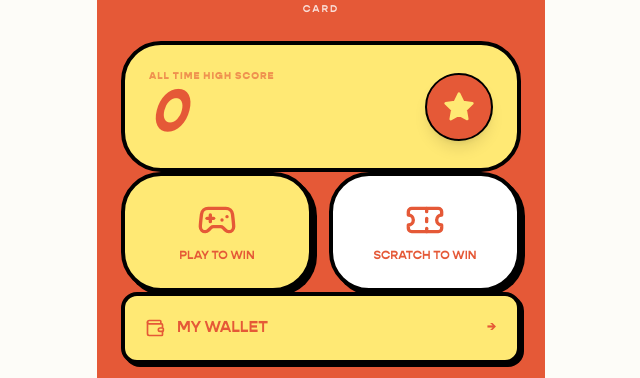
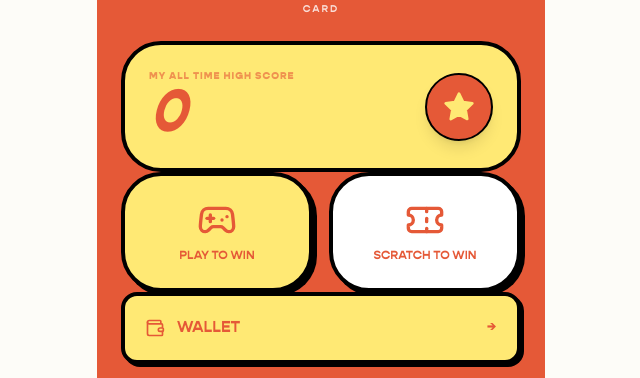
Before and after one commit to JaydenElworthy/burgerstack, a Next.js app: page / in a window 1280 px wide. Shown: the part 204-582 px from the top of the page, without its empty margins (319-959 px from the left). Built offline with nearby package versions, Linux system fonts and the light colour scheme; no server answers.

Commit message:
Fix scratch card button text and restore stack sequence instruction

```diff
--- a/app/game/page.js
+++ b/app/game/page.js
@@ -286,6 +286,11 @@ export default function BurgerGame() {
                 </Link>
               )}
             </div>
+
+            <h2 className="text-xl font-black uppercase text-[#FFE974] mt-6 mb-2">STACK IN ORDER</h2>
+            <h3 className="text-xs font-medium uppercase text-white opacity-80 tracking-wider">
+              BUN -&gt; PATTY -&gt; CHEESE -&gt; BUN
+            </h3>
           </motion.div>
         </div>
       )}
--- a/app/page.js
+++ b/app/page.js
@@ -66,7 +66,7 @@ export default function Home() {
       {/* Points Card */}
       <div className="bg-[#FFE974] text-[#E55937] p-4 sm:p-6 rounded-[2rem] sm:rounded-[2.5rem] shrink-0 flex justify-between items-center border-4 border-black">
         <div>
-          <p className="text-[8px] sm:text-[10px] uppercase font-black opacity-60 tracking-widest text-[#E55937]"> All Time High Score</p>
+          <p className="text-[8px] sm:text-[10px] uppercase font-black opacity-60 tracking-widest text-[#E55937]">My All Time High Score</p>
           <p className="text-4xl sm:text-6xl font-bold italic tracking-tighter leading-none">
             {profile ? profile.high_score : '0'}
           </p>
@@ -90,17 +90,17 @@ export default function Home() {
 
       <div className="space-y-2 sm:space-y-4 shrink-0">
         <Link href="/wallet" className="w-full bg-[#FFE974] border-[3px] sm:border-4 border-black p-3 sm:p-5 rounded-2xl flex justify-between items-center font-bold uppercase shadow-[3px_3px_0px_0px_rgba(0,0,0,1)] text-[#E55937]">
-          <span className="flex items-center gap-2 sm:gap-3 text-sm sm:text-base"><Wallet size={20}/>My Wallet</span>
+          <span className="flex items-center gap-2 sm:gap-3 text-sm sm:text-base"><Wallet size={20} />Wallet</span>
           <span>→</span>
         </Link>
 
         <Link href="/leaderboard" className="w-full bg-[#FFE974] border-[3px] sm:border-4 border-black p-3 sm:p-5 rounded-2xl flex justify-between items-center font-bold uppercase shadow-[3px_3px_0px_0px_rgba(0,0,0,1)] text-[#E55937]">
-          <span className="flex items-center gap-2 sm:gap-3 text-sm sm:text-base"><Trophy size={20}/> Leaderboard</span>
+          <span className="flex items-center gap-2 sm:gap-3 text-sm sm:text-base"><Trophy size={20} /> Leaderboard</span>
           <span>→</span>
         </Link>
       </div>
 
-     <div className="space-y-2 sm:space-y-4 shrink-0 pb-2 sm:pb-0 mt-2 sm:mt-0">
+      <div className="space-y-2 sm:space-y-4 shrink-0 pb-2 sm:pb-0 mt-2 sm:mt-0">
         <a href="https://picnicathome.com" className="w-full bg-black text-[#FFE974] p-4 sm:p-6 rounded-2xl flex justify-center items-center gap-2 sm:gap-4 font-bold uppercase italic text-lg sm:text-2xl shadow-xl">
           <ShoppingBag size={24} /> Order Online
         </a>
--- a/app/scratch/page.js
+++ b/app/scratch/page.js
@@ -57,7 +57,7 @@ export default function ScratchCard() {
           setStatus('can_scratch');
           setIsRevealed(false);
         } else {
-          setStatus('locked_points');
+          setStatus('locked_need_points');
           setIsRevealed(true);
         }
       } else {
@@ -93,6 +93,7 @@ export default function ScratchCard() {
         scratch_count: nextCount,
         last_scratch_date: new Date().toISOString()
     }).eq('id', user.id);
+    setProfile(prev => prev ? { ...prev, scratch_count: nextCount } : null);
   };
 
   // 3. CANVAS ENGINE
@@ -215,7 +216,7 @@ export default function ScratchCard() {
         ) : (isRevealed || status !== 'can_scratch') ? (
             <motion.div initial={{ y: 20, opacity: 0 }} animate={{ y: 0, opacity: 1 }}>
               <Link href="/game" className="block w-full bg-black text-[#FFE974] p-4 sm:p-5 rounded-2xl font-bold uppercase italic text-center border-[3px] sm:border-4 border-black active:translate-y-1 transition-all leading-tight shadow-lg text-sm sm:text-lg px-2">
-                  Play Burger Slinger To Win Another Scratch Card
+                  {profile?.scratch_count >= 1 ? "Weekly Bonus Already Claimed" : "Play Burger Slinger To Win Another Scratch Card"}
               </Link>
             </motion.div>
         ) : (
--- a/app/wallet/page.js
+++ b/app/wallet/page.js
@@ -43,8 +43,8 @@ export default function Wallet() {
     <div className="h-[100dvh] p-4 sm:p-6 bg-[#E55937] font-sans text-[#FFE974] flex flex-col overflow-hidden overscroll-none">
       {/* Header */}
       <div className="flex items-center gap-3 sm:gap-4 mb-4 sm:mb-8 pt-2 shrink-0">
-        <Link href="/"><ArrowLeft className="text-[#FFE974]" size={28}/></Link>
-        <h1 className="text-3xl sm:text-4xl font-bold uppercase tracking-tighter italic">My Wallet</h1>
+        <Link href="/"><ArrowLeft className="text-[#FFE974]" size={28} /></Link>
+        <h1 className="text-3xl sm:text-4xl font-bold uppercase tracking-tighter italic">Wallet</h1>
       </div>
 
       {loading ? (
@@ -67,7 +67,7 @@ export default function Wallet() {
               <p className="text-[9px] sm:text-[10px] font-bold opacity-60 mb-4 sm:mb-6 uppercase tracking-widest italic">One-time use champion code</p>
 
               <div className="bg-white border-2 border-black p-4 sm:p-5 rounded-2xl text-center mb-4 sm:mb-6 shadow-inner">
-                 <span className="font-mono text-2xl sm:text-3xl font-black tracking-widest italic">{r.prize_code}</span>
+                <span className="font-mono text-2xl sm:text-3xl font-black tracking-widest italic">{r.prize_code}</span>
               </div>
 
               <button
--- a/package.json
+++ b/package.json
@@ -1,5 +1,5 @@
 {
-  "name": "neighbourhood-club",
+  "name": "burgerstack",
   "version": "0.1.0",
   "private": true,
   "scripts": {
```
Also changed, not shown: 1 other file (tests, documents, lock files or other folders).
